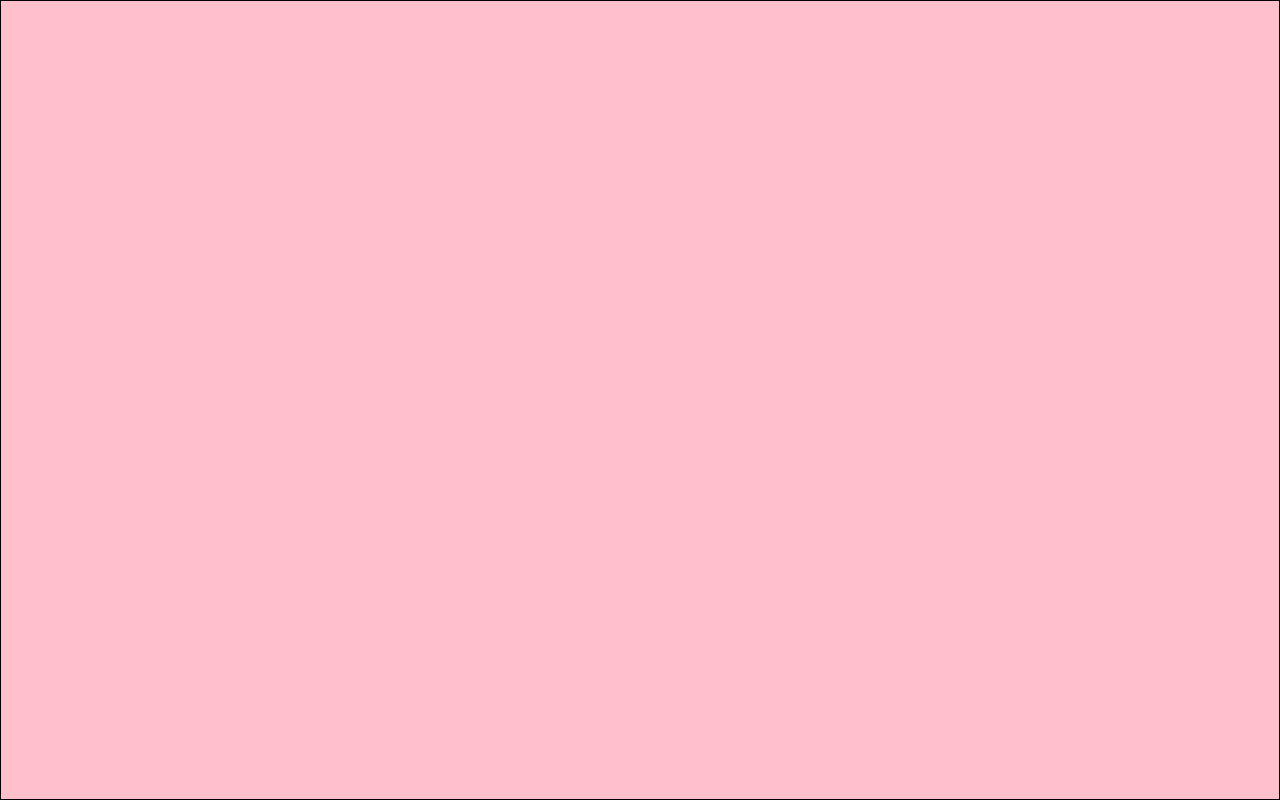
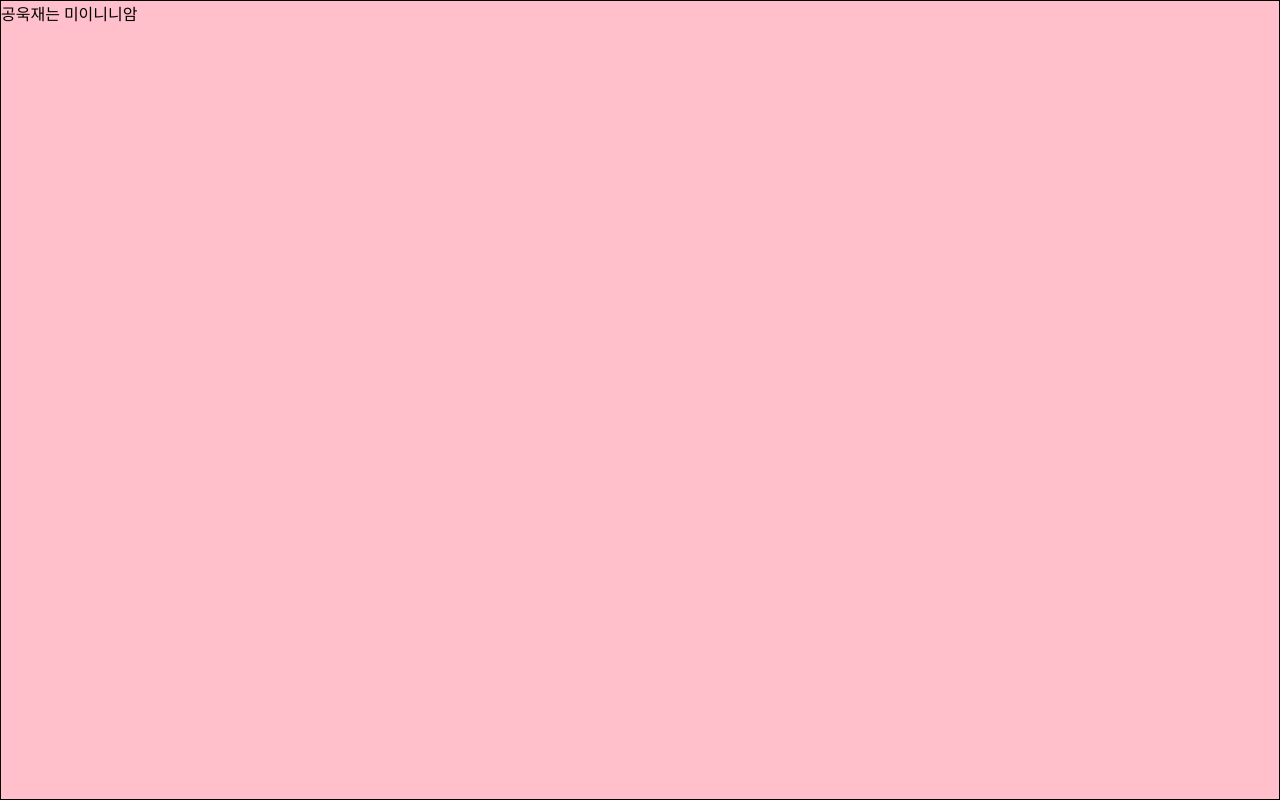
Before and after one commit to krapli441/2023.03.02_javascript_event, a plain HTML site: page popup.html in a window 1280 px wide. Both pictures are taken after a click on the button "닫기". Shown: the top 800 px of the page. Drawn offline with Linux system fonts and the light colour scheme.

Commit message:
"1차 저장"

```diff
--- a/popup.html
+++ b/popup.html
@@ -55,6 +55,7 @@
 
   <aside id="pop-up">
     <button>닫기</button>
+    <p>공욱재는 미남이다</p>
   </aside>
 
   <div id="root">
@@ -64,11 +65,22 @@
   </div>
 
   <script>
+    const root = document.getElementById('root');
     const popUp = document.getElementById('pop-up'); // id를 통해 pop-up 식별
     const closeBtn = popUp.children[0];
 
     closeBtn.addEventListener("click", function() {
       closeBtn.parentElement.style.display = "none"; // 누르면, 사라진 것처럼 보임 (데이터는 남아있음)
+      const root = document.getElementById('root');
+      const newPtag = document.createElement("p");
+      const newText = document.createTextNode("공욱재는 미이니니암");
+      newPtag.appendChild(newText);
+      root.children[0].appendChild(newPtag);
+      // root.children[0].innerHTML = "<p>공욱재는 미이남이다</p>";
+    })
+
+    root.children[2].addEventListener("click", function() {
+      popUp.style.display = "block";
     })
 
   </script>
```
